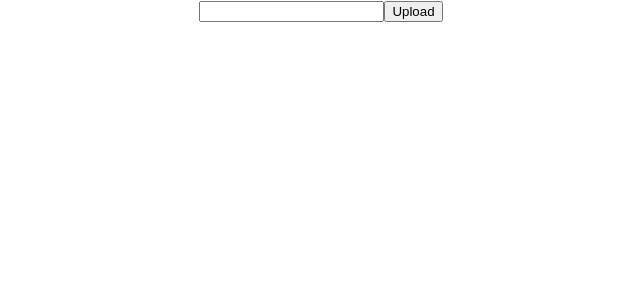
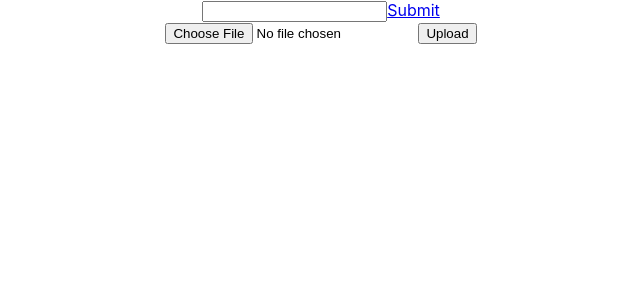
Before and after one commit to rkv338/SpeedReader, a React (Create React App) app in the folder speeder/: page /file in a window 1280 px wide. Shown: the top 300 px of the page, without its empty margins (319-959 px from the left). Built offline with nearby package versions, Linux system fonts and the light colour scheme.

Commit message:
Routing working

```diff
--- a/speeder/src/components/TextUpload.js
+++ b/speeder/src/components/TextUpload.js
@@ -1,4 +1,9 @@
 import React, { Component } from 'react';
+import {BrowserRouter as Router,
+        Routes,
+        Route,
+        Link} from 'react-router-dom';
+import FileUpload from './FileUpload';
 
 class TextUpload extends Component {
     state = {
@@ -13,12 +18,18 @@ class TextUpload extends Component {
     };
     render() {
         return (
+            <Router>
             <div className="App">
                 <form>
                   <input type="textarea" onChange={this.onTextChange} name="textValue"/>
-                  <button onClick={this.onTextUpload} type="submit">Upload</button>
+
+                  <Link to="/file">Submit</Link>
                 </form>
             </div>
+            <Routes>
+                <Route path="/file" element={<FileUpload/>}/>
+            </Routes>
+            </Router>
           );
     }
 
```
